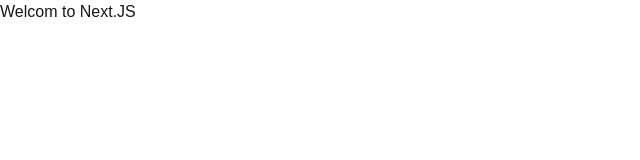
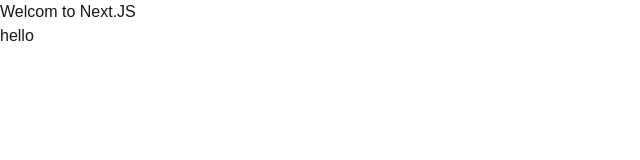
Before and after one commit to thai06052003/Nextjs16_DevEventPlatform, a Next.js app: page / in a window 1280 px wide. Shown: the top 160 px of the page, without its empty margins (0-640 px from the left). Built offline with nearby package versions, Linux system fonts and the light colour scheme.

Commit message:
client component and server side component, introduce how to use the react compiler

```diff
--- a/app/components/hello.tsx
+++ b/app/components/hello.tsx
@@ -1,6 +1,8 @@
-`use client`
+//`use client`
+'use client'
 
 const hello = () => {
+    console.log("I am a Client component")
   return (
     <div>hello</div>
   )
--- a/app/page.tsx
+++ b/app/page.tsx
@@ -1,9 +1,13 @@
 import React from 'react'
+import Hello from './components/hello'
 
 const page = () => {
-  return (
-    <div>Welcom to Next.JS</div>
-  )
+    return (
+        <main>
+            <div>Welcom to Next.JS</div>
+            <Hello/>
+        </main>
+    )
 }
 
 export default page
--- a/next.config.ts
+++ b/next.config.ts
@@ -1,6 +1,7 @@
 import type { NextConfig } from "next";
 
 const nextConfig: NextConfig = {
+    reactCompiler: true,
     experimental: {
       turbopackFileSystemCacheForDev: true
   }
--- a/package.json
+++ b/package.json
@@ -9,6 +9,7 @@
     "lint": "eslint"
   },
   "dependencies": {
+    "babel-plugin-react-compiler": "^1.0.0",
     "next": "16.3.4",
     "react": "19.2.8",
     "react-dom": "19.2.8"
```
Also changed, not shown: 1 other file (tests, documents, lock files or other folders).
